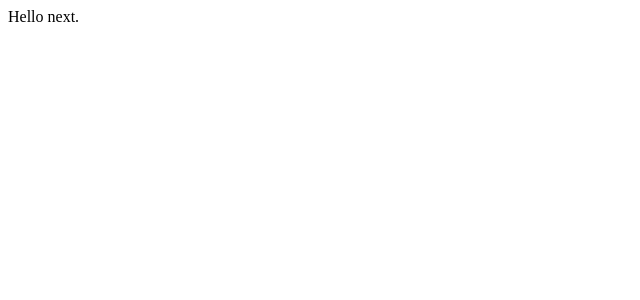
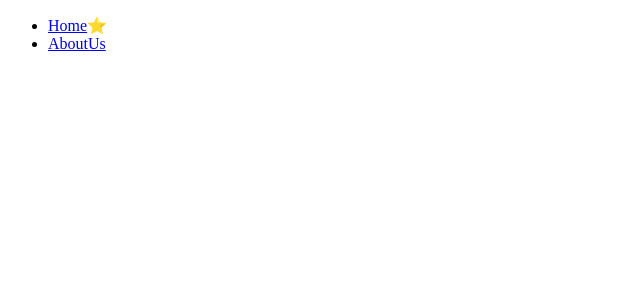
Before and after one commit to JHKIMS/next-practice, a Next.js app: page / in a window 1280 px wide. Shown: the top 300 px of the page, without its empty margins (0-640 px from the left). Built offline with nearby package versions, Linux system fonts and the light colour scheme.

Commit message:
feat: 네비게이션

```diff
--- a/app/page.tsx
+++ b/app/page.tsx
@@ -1,7 +1,9 @@
+import Navigation from "../components/navigation";
+
 const page = () => {
     return (
         <div>
-            Hello next.
+            <Navigation />
         </div>
     );
 }
--- /dev/null
+++ b/components/navigation.tsx
@@ -0,0 +1,22 @@
+"use client";
+
+import Link from "next/link";
+import { usePathname } from "next/navigation";
+
+const Navigation = () => {
+    const path = usePathname();
+    return (
+        <nav>
+            <ul>
+                <li>
+                    <Link href="/">Home</Link>{path === "/" ? "⭐️":""}
+                </li>
+                <li>
+                    <Link href="/about-us">AboutUs</Link>{path === "/about-us" ? "⭐️":""}
+                </li>
+            </ul>
+        </nav>
+    );
+}
+
+export default Navigation;
```
Also changed, not shown: app/about-us/page.tsx (added, +11 -0 lines), app/not-found.tsx (added, +9 -0 lines), 1 other file (tests, documents, lock files or other folders).
